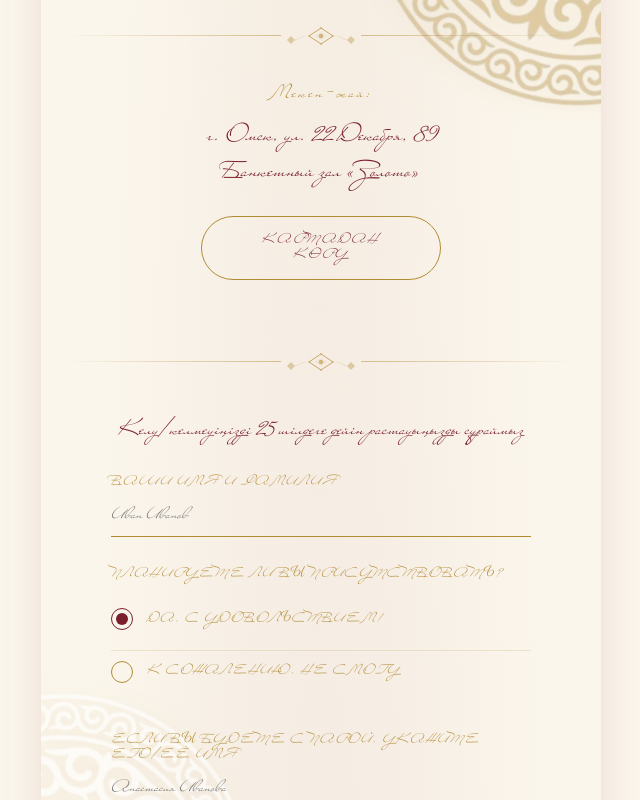
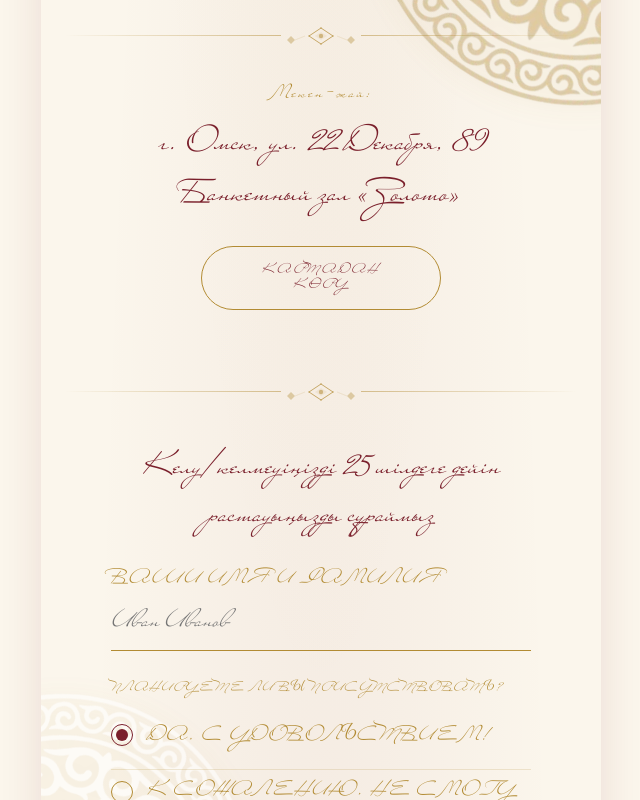
Before and after one commit to usern23/kyz-uzatu, a React (Vite) app: page / in a window 1280 px wide. Shown: the part 2040-2840 px from the top of the page, without its empty margins (319-959 px from the left). Built offline with nearby package versions, Linux system fonts and the light colour scheme.

Commit message:
style: bigger venue/rsvp/input text

```diff
--- a/src/styles.css
+++ b/src/styles.css
@@ -653,7 +653,7 @@ section.reveal {
 }
 .venue-lines {
   font-family: 'KZCarolina', 'Great Vibes', cursive;
-  font-size: 24px;
+  font-size: clamp(26px, 6.5vw, 34px);
   color: var(--rose);
   line-height: 1.5;
   margin-bottom: 22px;
@@ -730,7 +730,7 @@ section.reveal {
 .rsvp { padding-top: 36px; }
 .rsvp-deadline {
   font-family: 'KZCarolina', 'Great Vibes', cursive;
-  font-size: 22px;
+  font-size: clamp(24px, 6vw, 32px);
   color: var(--rose);
   max-width: 440px;
   margin: 0 auto 26px;
@@ -743,7 +743,7 @@ section.reveal {
 .field span {
   display: block;
   font-family: 'KZCarolina', 'Great Vibes', cursive;
-  font-size: 13px; letter-spacing: 0.15em;
+  font-size: clamp(16px, 4vw, 20px); letter-spacing: 0.1em;
   color: var(--gold);
   font-weight: 500;
   margin-bottom: 10px;
@@ -757,7 +757,7 @@ section.reveal {
   border-bottom: 1px solid var(--gold);
   background: transparent;
   font-family: 'KZCarolina', 'Great Vibes', cursive;
-  font-size: 17px;
+  font-size: clamp(20px, 5vw, 26px);
   color: var(--rose);
   border-radius: 0;
   outline: none;
```
